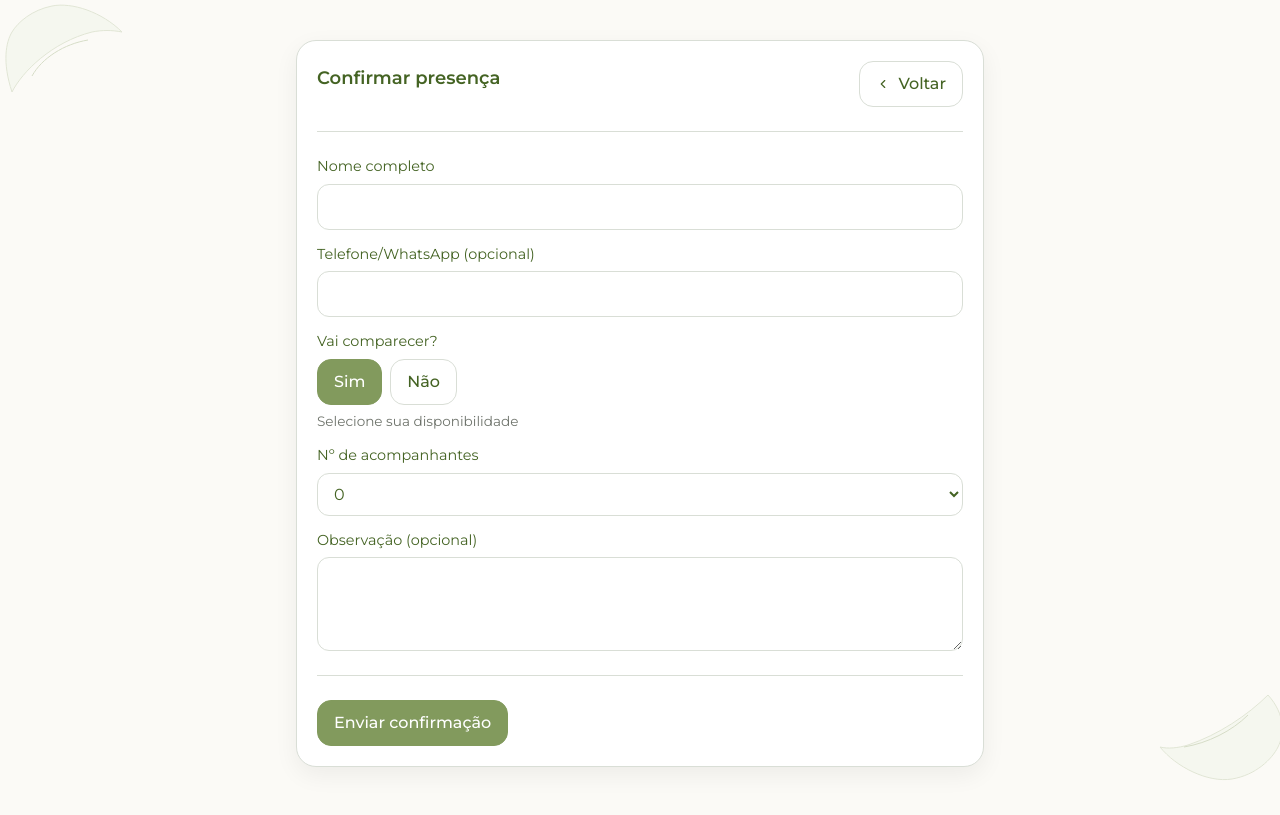
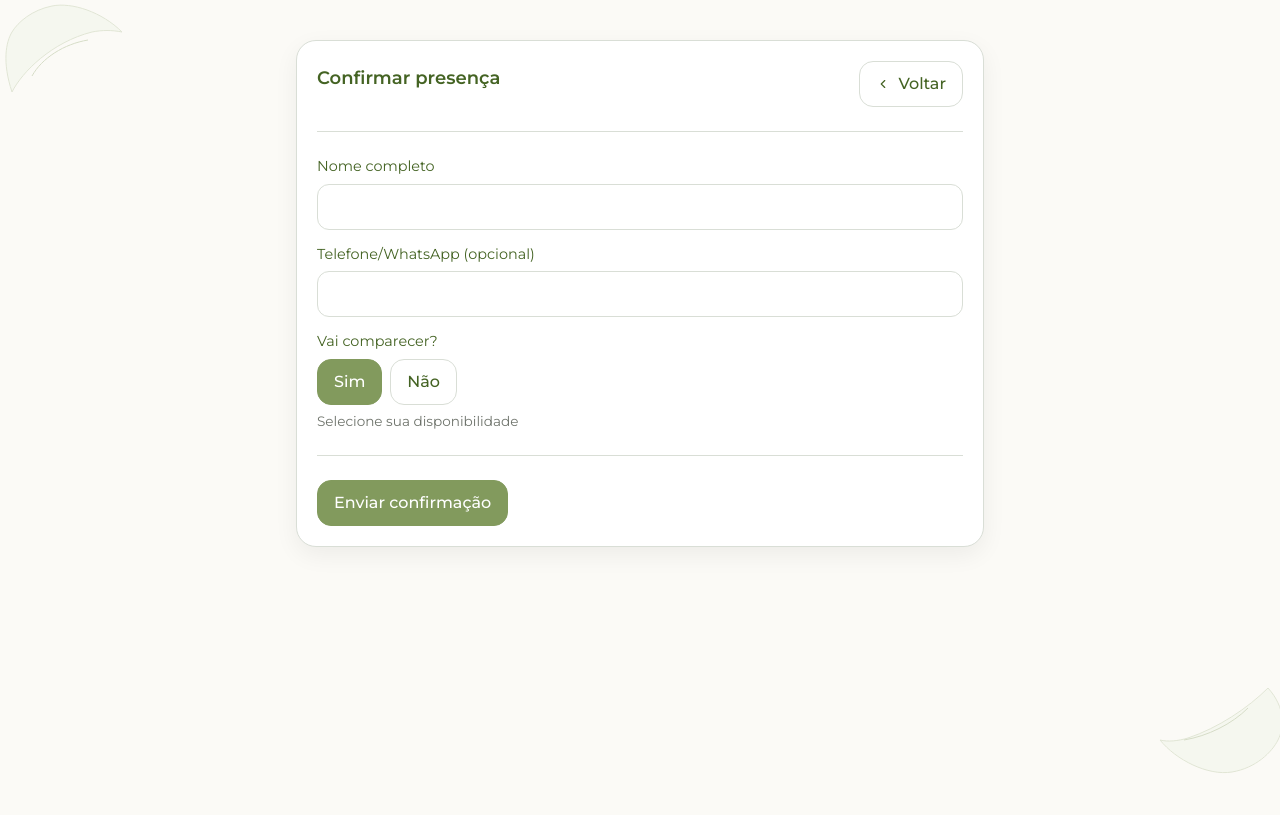
Before and after one commit to KayoWeiber/cha-casa-nova, a React (Vite) app: page /confirmar-presenca in a window 1280 px wide. Built offline with nearby package versions, Linux system fonts and the light colour scheme.

Commit message:
fix: correção confirmação de presença

```diff
--- a/src/pages/ConfirmePresenca.tsx
+++ b/src/pages/ConfirmePresenca.tsx
@@ -4,14 +4,12 @@ import Layout from '../components/Layout'
 import SectionTitle from '../components/SectionTitle'
 import Divider from '../components/Divider'
 import Button from '../components/Button'
-import { TextInput, TextArea, Select } from '../components/Input'
+import { TextInput } from '../components/Input'
 
 type RSVP = {
   name: string
   phone?: string
   attending: boolean
-  companions?: number
-  note?: string
   date: string
 }
 
@@ -20,8 +18,6 @@ export default function ConfirmePresenca() {
   const [name, setName] = useState('')
   const [phone, setPhone] = useState('')
   const [attending, setAttending] = useState(true)
-  const [companions, setCompanions] = useState(0)
-  const [note, setNote] = useState('')
   const [error, setError] = useState('')
   const [success, setSuccess] = useState(false)
 
@@ -42,8 +38,6 @@ export default function ConfirmePresenca() {
       name: name.trim(),
       phone: phone.trim() || undefined,
       attending,
-      companions: attending ? companions : 0,
-      note: note.trim() || undefined,
       date: new Date().toISOString(),
     }
     saveToLocalStorage(data)
@@ -78,13 +72,7 @@ export default function ConfirmePresenca() {
             <div className="hint">Selecione sua disponibilidade</div>
           </div>
 
-          {attending && (
-            <Select label="Nº de acompanhantes" value={companions} onChange={(e) => setCompanions(Number(e.target.value))}>
-              {[0,1,2,3,4,5].map(n => <option key={n} value={n}>{n}</option>)}
-            </Select>
-          )}
-
-          <TextArea label="Observação (opcional)" value={note} onChange={(e) => setNote(e.target.value)} rows={3} />
+          {/* Campos removidos: Nº de acompanhantes e Observação */}
         </div>
 
         <Divider />
```
